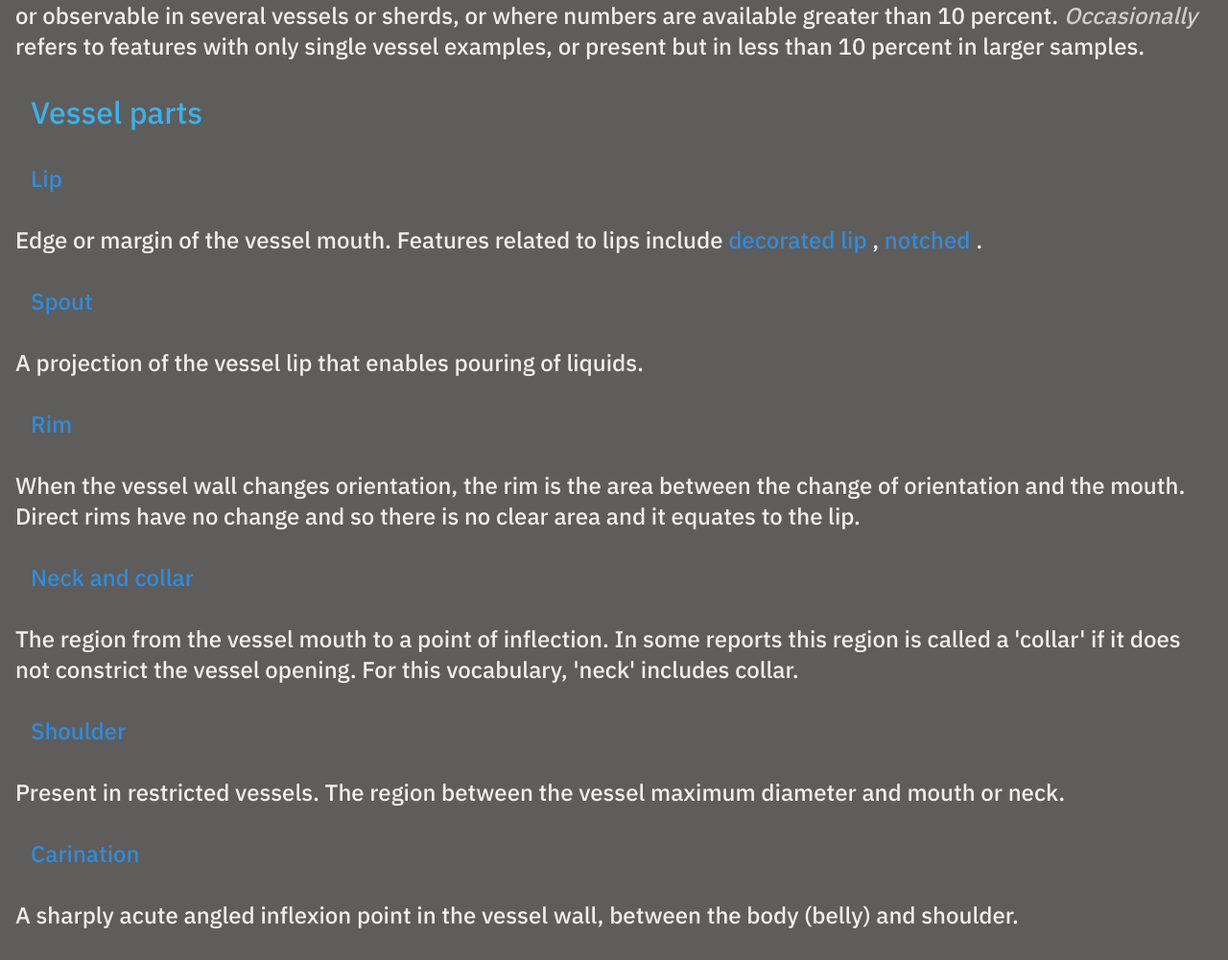
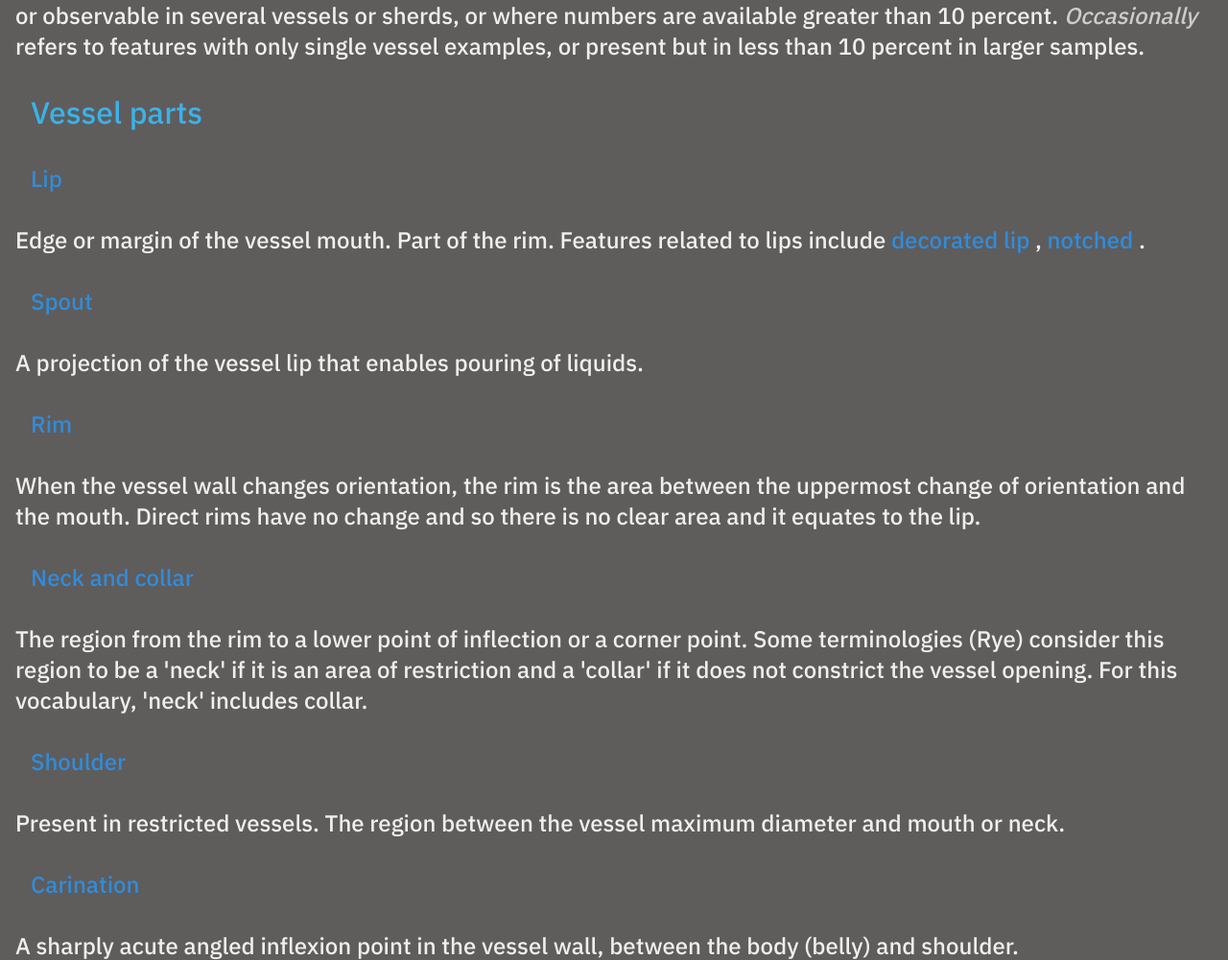
Before and after one commit to tosca-har/jars2, a Django app: page /vessels/glossary in a window 1280 px wide. Shown: the part 1602-2603 px from the top of the page at 96% size. Run offline with Django 5.2, Linux system fonts and the light colour scheme; some web fonts are replaced.

Commit message:
glossary update

```diff
--- a/vessels/templates/vessels/glossary.html
+++ b/vessels/templates/vessels/glossary.html
@@ -50,16 +50,16 @@ in several vessels or sherds, or where numbers are available greater than 10 per
 present but in less than 10 percent in larger samples.
 <h2 id="part">Vessel parts</h2>
 <h3 id="lip">Lip</h3>
-<p>Edge or margin of the vessel mouth. Features related to lips include <a href="#lipdec"> decorated lip </a>, <a href="#lipnotc">notched</a> .</p>
+<p>Edge or margin of the vessel mouth. Part of the rim. Features related to lips include <a href="#lipdec"> decorated lip </a>, <a href="#lipnotc">notched</a> .</p>
 <h3 id="spo">Spout</h3>
 <p>A projection of the vessel lip that enables pouring of liquids.</p>
 {% comment %} <figure><img src="{% static "vessels/images/spout.jpg" %}" alt="Spout." ></figure>
 <figcaption> Example of a spout in a Pacific jugs.</figcaption> {% endcomment %}
 <h3 id="rim">Rim</h3>
-<p>When the vessel wall changes orientation, the rim is the area between the change of orientation and the mouth. Direct rims have no change and so there is no clear area and it equates to the lip. </p>
+<p>When the vessel wall changes orientation, the rim is the area between the uppermost change of orientation and the mouth. Direct rims have no change and so there is no clear area and it equates to the lip. </p>
 <h3 id="neck">Neck and collar</h3>
-<p>The region from the vessel mouth to a point of inflection.
-  In some reports this region is called a 'collar' if it does not constrict the vessel opening. For this vocabulary, 'neck' includes collar.
+<p>The region from the rim to a lower point of inflection or a corner point.
+  Some terminologies (Rye) consider this region to be a 'neck' if it is an area of restriction and a 'collar' if it does not constrict the vessel opening. For this vocabulary, 'neck' includes collar.
 </p>
 
 {% comment %} <figure><img src="{% static "vessels/images/necks.jpg" %}" alt="Neck and collar." ></figure>
@@ -110,7 +110,7 @@ present but in less than 10 percent in larger samples.
 <h2 id="rimorph">Rim morphology</h2>
 <h3 id="rimdir">Rim direction</h3>
 <h4 id="out">Outcurving rim</h4>
-<p>x.</p>
+<p>Has a concave rim with the lip curving away from the vessel centre. Has an inflection point as opposed to a corner point.</p>
 <h4 id="ev">Everted rim</h4>
 <p>x.</p>
 <h4 id="dout">Direct out rim</h4>
```
Also changed, not shown: db.sqlite3.
